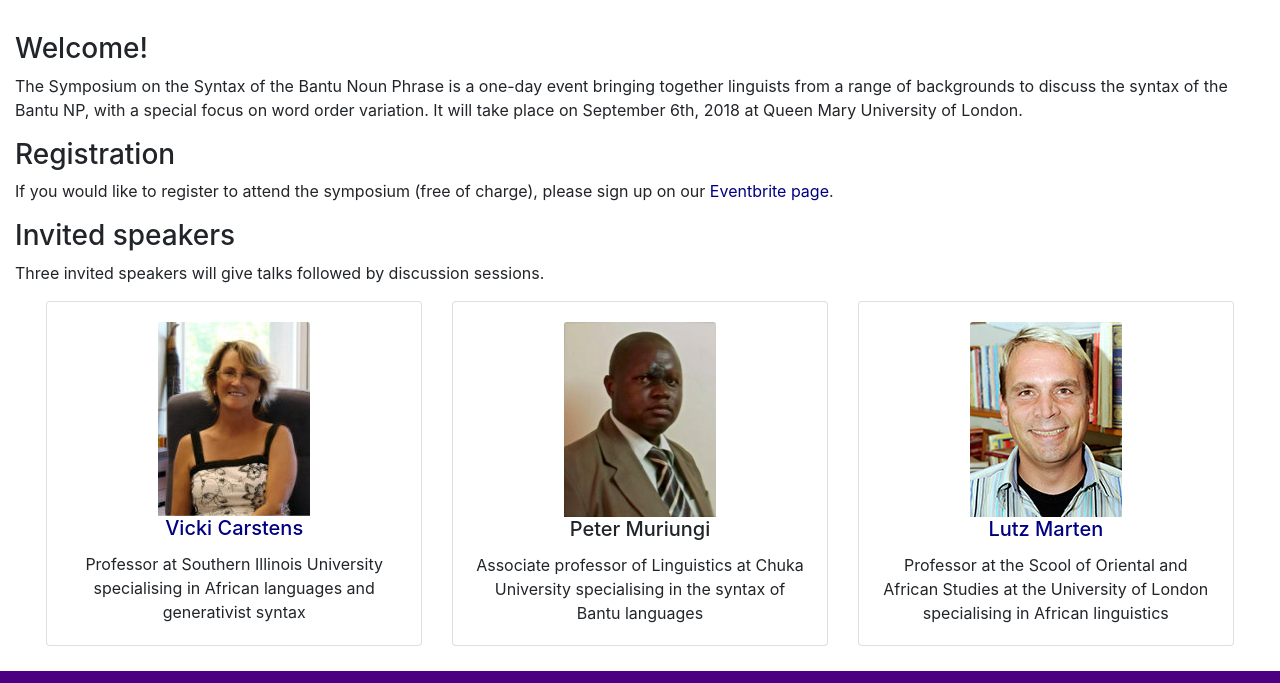
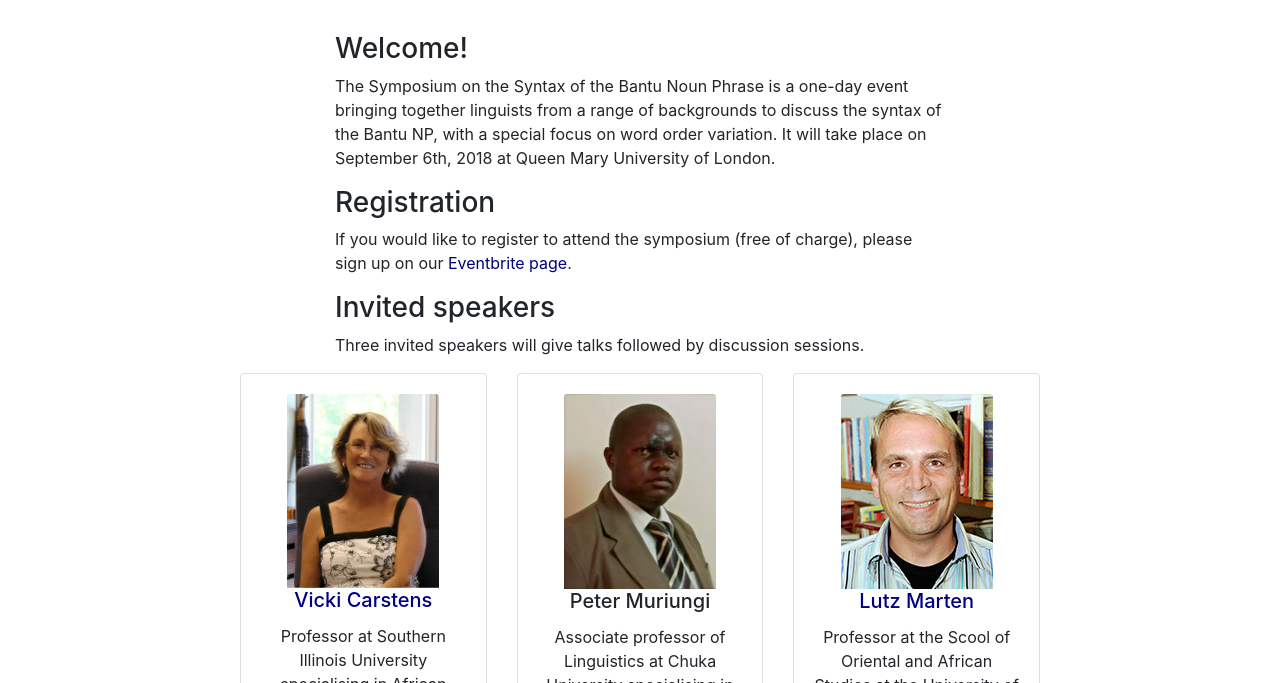
Before and after one commit to a-martin/bantuNP, a plain HTML site: page index.html in a window 1280 px wide. Shown: the part 248-931 px from the top of the page. Drawn offline with nearby package versions, Linux system fonts and the light colour scheme.

Commit message:
messed up things but also reduced max text width

```diff
--- a/css/style.css
+++ b/css/style.css
@@ -40,3 +40,7 @@ footer {
 #myTweet {
   background: #4B0082;
 }
+
+/*p {
+  max-width: 60rem;
+*/}
--- a/index.html
+++ b/index.html
@@ -79,8 +79,8 @@
   <div class="container-fluid text-center">
 
 
-    <div class="row">
-      <div class="col-sm-12 text-left">
+    <div class="row mx-auto" style="max-width: 40rem;">
+      <div class="col-sm-12 text-left" >
         <h3>Welcome!</h3>
 
           <p>
@@ -104,7 +104,7 @@
 
 
 
-    <div class="row text-center" style="margin: auto; width: 95%; padding-bottom: 25px;">
+    <div class="row text-center" style="margin: auto; width: 95%; padding-bottom: 25px; max-width: 50rem;">
       <div class="card-deck">
         <div class="card">
           <div class="card-body">
```
Also changed, not shown: organisers.html (+8 -0 lines), schedule.html (+3 -1 lines).
